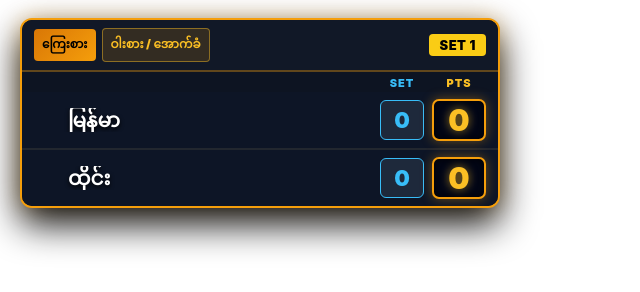
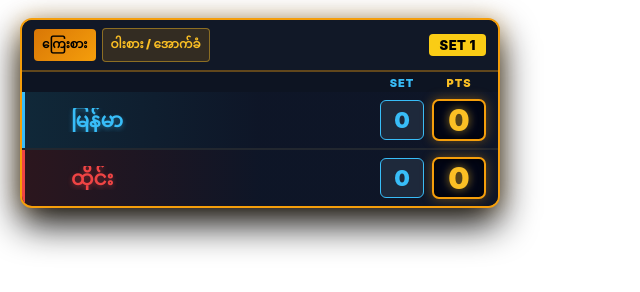
Before and after one commit to dmoe7368-cmyk/takraw-live-overlay, a plain HTML site: page index.html in a window 1280 px wide. Shown: the whole page, without its empty margins (0-640 px from the left). Drawn offline with Linux system fonts and the light colour scheme; no server answers.

Commit message:
Update overlay.css

```diff
--- a/css/overlay.css
+++ b/css/overlay.css
@@ -1,5 +1,6 @@
 /* ========================================================
    TAKRAW LIVE OVERLAY - BROADCAST GOLD TABLE THEME
+   (WITH BLUE & RED TEAM COLORS)
    ======================================================== */
 
 * {
@@ -143,7 +144,7 @@ body {
 }
 
 .th-name {
-  flex: 1; /* ကစားသမား အမည်နေရာ လွတ်ထားခြင်း */
+  flex: 1;
 }
 
 .th-box {
@@ -153,21 +154,19 @@ body {
   text-align: center;
 }
 
-/* SET ခေါင်းစဉ် - အောက်က Set Box နှင့် တပြေးညီ (44px) */
 .th-set {
   width: 44px;
   color: #38bdf8;
   margin-right: 8px;
 }
 
-/* PTS ခေါင်းစဉ် - အောက်က PTS Box နှင့် တပြေးညီ (54px) */
 .th-pts {
   width: 54px;
   color: #fbbf24;
 }
 
 /* =========================================
-   Team Rows (Players & Scores)
+   Team Rows (Players & Scores Base)
    ========================================= */
 .team-row {
   display: flex;
@@ -211,16 +210,14 @@ body {
   100% { transform: scale(1.2); opacity: 1; }
 }
 
-/* =========================================
-   ကစားသမား အမည်များ (Auto-Fit ညှိရန် ပြင်ဆင်ချက်)
-   ========================================= */
+/* ကစားသမား အမည်များ (Auto-Fit Support) */
 .team-name-box {
   flex: 1;
   padding: 0 10px;
   overflow: hidden;
   display: flex;
   align-items: center;
-  min-width: 0; /* Flexbox ထဲတွင် ချုံ့နိုင်စေရန် မရှိမဖြစ်လိုအပ်သည် */
+  min-width: 0;
 }
 
 .team-name-text {
@@ -228,16 +225,14 @@ body {
   font-weight: 900;
   color: #ffffff;
   white-space: nowrap;
-  display: inline-block; /* Transform/Scale အလုပ်လုပ်စေရန် block မှ ပြောင်းထားသည် */
+  display: inline-block;
   line-height: 1.2;
   text-shadow: 0 2px 4px rgba(0, 0, 0, 0.95);
-  text-overflow: clip !important; /* အစက် ၃ စက် (...) လုံးဝမပေါ်စေရန် */
-  overflow: visible !important;   /* Scale ချုံ့သည့်အခါ စာလုံးများ ရှင်းလင်းစွာပေါ်စေရန် */
+  text-overflow: clip !important;
+  overflow: visible !important;
 }
 
-/* =========================================
-   SET အနိုင်ရလဒ် Box (အပြာရောင် သီးသန့် Frame)
-   ========================================= */
+/* SET အနိုင်ရလဒ် Box */
 .set-win-box {
   width: 44px;
   height: 40px;
@@ -258,9 +253,7 @@ body {
   line-height: 1;
 }
 
-/* =========================================
-   PTS ရမှတ် Box (ရွှေရောင် တောက်ပသော Frame)
-   ========================================= */
+/* PTS ရမှတ် Box */
 .pts-box {
   width: 54px;
   height: 42px;
@@ -281,3 +274,28 @@ body {
   line-height: 1;
   text-shadow: 0 0 10px rgba(251, 191, 36, 0.6);
 }
+
+
+/* =========================================
+   အသင်း (၂) သင်း အရောင်ခွဲခြားခြင်း (Sky Blue vs Solid Red)
+   ========================================= */
+
+/* --- အပေါ်သင်း (Home) - အပြာရောင် --- */
+#home-row {
+  background: linear-gradient(90deg, rgba(56, 189, 248, 0.15), rgba(15, 23, 42, 0.85) 50%) !important;
+  border-left: 3px solid #38bdf8; /* အပြာရောင်ဘောင် */
+}
+#home-name {
+  color: #38bdf8 !important;
+  text-shadow: 0 2px 5px rgba(56, 189, 248, 0.4) !important;
+}
+
+/* --- အောက်သင်း (Away) - အနီရောင်စစ်စစ် (Solid Red) --- */
+#away-row {
+  background: linear-gradient(90deg, rgba(239, 68, 68, 0.15), rgba(15, 23, 42, 0.85) 50%) !important;
+  border-left: 3px solid #ef4444; /* အနီရောင်ဘောင် */
+}
+#away-name {
+  color: #ef4444 !important;
+  text-shadow: 0 2px 5px rgba(239, 68, 68, 0.4) !important;
+}
```
